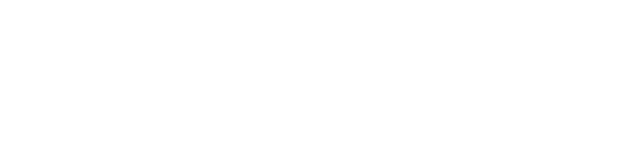
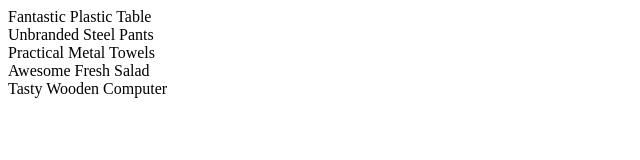
Before and after one commit to balazStefan/micro-frontend-webpack, a website built with webpack: page products/public/index.html in a window 1280 px wide. Shown: the whole page, without its empty margins (0-640 px from the left). Built offline with nearby package versions, Linux system fonts and the light colour scheme.

Commit message:
html shows products

```diff
--- a/products/public/index.html
+++ b/products/public/index.html
@@ -3,5 +3,6 @@
     <head>
     </head>
     <body>
+    <div id="dev-products"/>
     </body>
 </html>
--- a/products/src/index.js
+++ b/products/src/index.js
@@ -4,4 +4,4 @@ for (let i = 0; i < 5 ;  i++){
     const name = faker.commerce.productName();
     products += `<div>${name}</div>`
 }
-console.log(products);
+document.querySelector('#dev-products').innerHTML = products;
```
